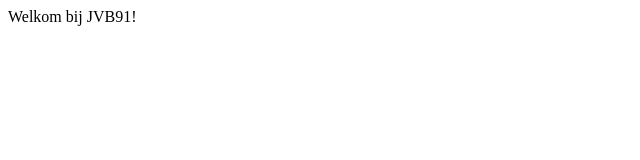
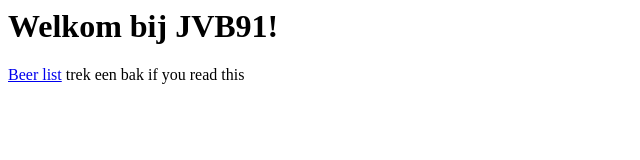
Before and after one commit to Collectief91/collectief91.github.io, a plain HTML site: page index.html in a window 1280 px wide. Shown: the whole page, without its empty margins (0-640 px from the left). Drawn offline with Linux system fonts and the light colour scheme.

Commit message:
linkje toegevoegd

```diff
--- a/index.html
+++ b/index.html
@@ -1 +1,4 @@
-Welkom bij JVB91!
+<h1>Welkom bij JVB91!</h1>
+<a href="beer.collectief91.nl">Beer list</a>
+
+trek een bak if you read this
```
